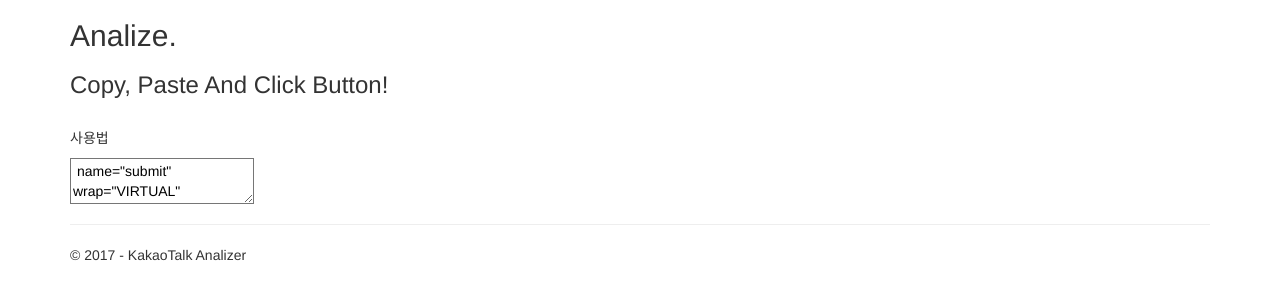
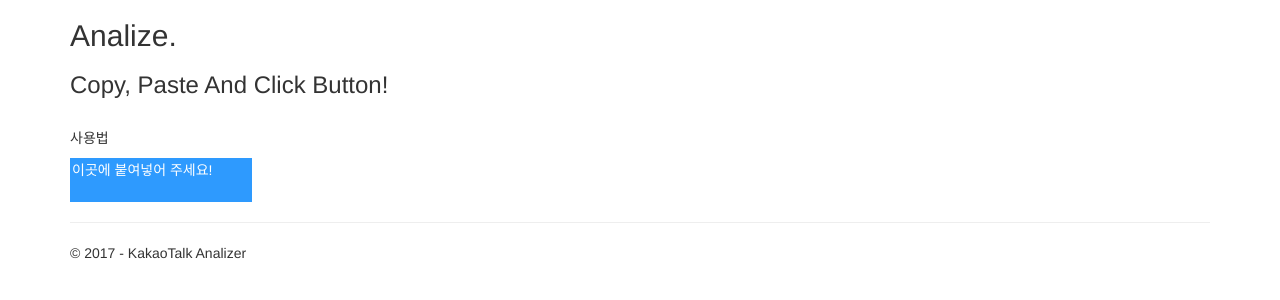
Before and after one commit to cosmoquester/KakaoAnalyzer, a Flask app: page /Analize in a window 1280 px wide. Shown: the part 51-351 px from the top of the page. Run offline with Flask 2, Linux system fonts and the light colour scheme; some libraries are stand-ins or nearby versions.

Commit message:
텍스트박스 크기조ᅟ절이 안된다.

```diff
--- a/static/content/site.css
+++ b/static/content/site.css
@@ -13,7 +13,7 @@
 input,
 select,
 textarea {
-    max-width: 280px;
+    max-width: 1000px;
 }
 
 /* styles for validation helpers */
--- a/templates/Analize.html
+++ b/templates/Analize.html
@@ -6,5 +6,5 @@
 <h3>{{ message }}</h3>
 <br>
 <p>사용법</p>
-<textarea> name="submit" wrap="VIRTUAL" style="width:2000; height:1600; border:0;overflow-y:hidden;background:clear;">입력</textarea>
+<textarea name="submit" wrap="VIRTUAL" style="width:1000; height:400; color:white; overflow-y:scroll; resize:none; border:0;background:#2E9AFE;">이곳에 붙여넣어 주세요!</textarea>
 {% endblock %}
```
